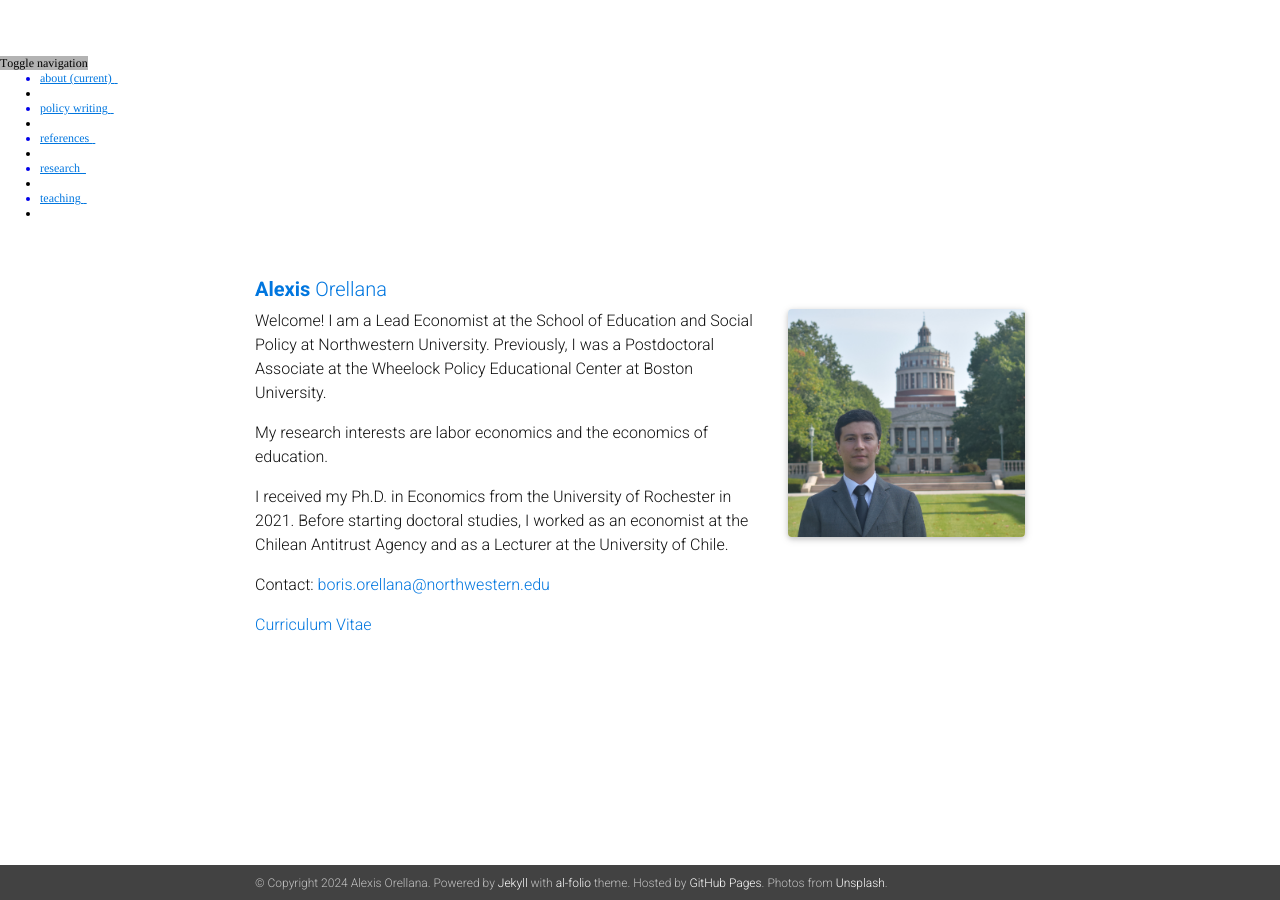
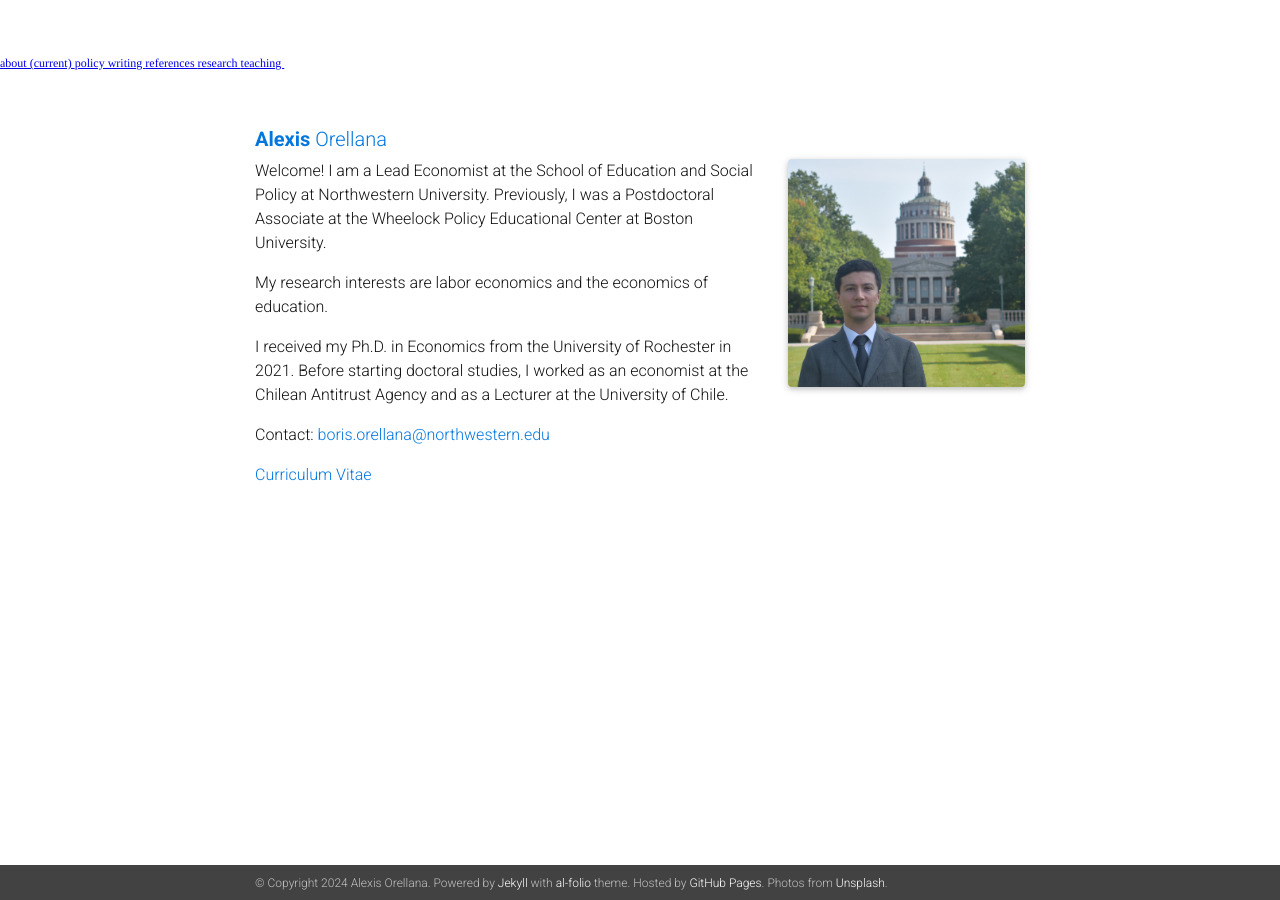
Before and after one commit to alexisorellana/alexisorellana.github.io, a Jekyll site: the page built from _pages/about.md, in a window 1280 px wide. Built offline with Jekyll 4.4.1, drawn with Linux system fonts in a browser that asks for light colours; nearby versions of some CDN libraries; a style sheet for code colours, icons or effects is not loaded.

Commit message:
update 05-10

```diff
--- a/_config.yml
+++ b/_config.yml
@@ -22,6 +22,14 @@ last_updated: false # set to true if you want to display last updated in the foo
 navbar_fixed: true
 footer_fixed: true
 # TODO: add layout settings (single page vs. multi-page)
+
+
+header_pages:
+ - about.md
+ - archive.md
+ - about.md
+ - messages.md
+
 
 # -----------------------------------------------------------------------------
 # Open Graph
--- a/_includes/header.html
+++ b/_includes/header.html
@@ -8,29 +8,14 @@
   <meta name="CocoaVersion" content="1671.6">
   <style type="text/css">
     p.p1 {margin: 0.0px 0.0px 0.0px 0.0px; line-height: 14.0px; font: 12.0px Times; color: #000000; -webkit-text-stroke: #000000}
-    p.p2 {margin: 0.0px 0.0px 0.0px 0.0px; line-height: 14.0px; font: 11.0px '.SF NS Text'; color: #000000; color: rgba(0, 0, 0, 0.85); -webkit-text-stroke: rgba(0, 0, 0, 0.85)}
-    li.li1 {margin: 0.0px 0.0px 0.0px 0.0px; line-height: 14.0px; font: 12.0px Times; color: #000000; -webkit-text-stroke: #000000}
-    li.li3 {margin: 0.0px 0.0px 0.0px 0.0px; line-height: 14.0px; font: 12.0px Times; color: #0000e9; -webkit-text-stroke: #0000e9}
     span.s1 {font-kerning: none}
-    span.s2 {text-decoration: underline ; font-kerning: none; color: #0000e9; -webkit-text-stroke: 0px #0000e9}
-    span.s3 {font: 12.0px Times; font-kerning: none; color: #000000; -webkit-text-stroke: 0px #000000}
-    span.s4 {font-kerning: none; background-color: #b3b3b3}
-    span.s5 {-webkit-text-stroke: 0px #000000}
-    span.s6 {text-decoration: underline ; font-kerning: none}
-    ul.ul1 {list-style-type: disc}
+    span.s2 {text-decoration: underline ; font-kerning: none; color: #0000e3; -webkit-text-stroke: 0px #0000e3}
+    span.s3 {text-decoration: underline ; font-kerning: none; color: #0000e9}
   </style>
 </head>
 <body>
 <p class="p1"><span class="s1">{% if page.title != "about" %} {% assign name = site.title | split: ' ' %} {% assign firstname = name | first %} {% if name.size &gt; 2 %} {% assign middlenames = name | slice:1, name.size-1 | join:" " %} {% else %} {% assign middlenames = '' %} {% endif %} {% assign lastname = name | last %} <a href="file:///Users/alexis/Documents/GitHub/alexisorellana.github.io/_includes/%7B%7B%20site.baseurl%20%7C%20prepend:%20site.url%20%7D%7D/"><span class="s2">{{ firstname }} {{ middlenames }} {{ lastname }} </span></a>{% elsif site.show_social_icons %}</span></p>
 <p class="p1"><span class="s1">{% include social.html %}<span class="Apple-converted-space"> </span></span></p>
-<p class="p2"><span class="s3">{% endif %} </span><span class="s4">Toggle navigation</span></p>
-<ul class="ul1">
-  <li class="li3"><span class="s5"><a href="file:///Users/alexis/Documents/GitHub/alexisorellana.github.io/_includes/%7B%7B%20'/'%20%7C%20relative_url%20%7D%7D"><span class="s6">about {% if page.title == "about" %} (current) {% endif %}<span class="Apple-converted-space"> </span></span></a></span></li>
-  <li class="li1"><span class="s5"></span><span class="s1">{% if site.blog_name %}</span></li>
-  <li class="li3"><span class="s5"><a href="file:///Users/alexis/Documents/GitHub/alexisorellana.github.io/_includes/%7B%7B%20'/blog/'%20%7C%20relative_url%20%7D%7D"><span class="s6">blog {% if page.title == "blog" %} (current) {% endif %}<span class="Apple-converted-space"> </span></span></a></span></li>
-  <li class="li1"><span class="s5"></span><span class="s1">{% endif %} {% assign sorted_pages = site.pages | sort: "title" %} {% for p in sorted_pages %} {% if p.nav and p.autogen == nil %}</span></li>
-  <li class="li3"><span class="s5"><a href="file:///Users/alexis/Documents/GitHub/alexisorellana.github.io/_includes/%7B%7B%20p.url%20%7C%20relative_url%20%7D%7D"><span class="s6">{{ p.title }} {% if page.title == p.title %} (current) {% endif %}<span class="Apple-converted-space"> </span></span></a></span></li>
-  <li class="li1"><span class="s5"></span><span class="s1">{% endif %} {% endfor %}<span class="Apple-converted-space"> </span></span></li>
-</ul>
+<p class="p1"><span class="s1">{% endif %} <a href="file:///Users/alexis/Documents/GitHub/alexisorellana.github.io/_includes/%7B%7B%20'/'%20%7C%20relative_url%20%7D%7D"><span class="s3">about {% if page.title == "about" %} (current) {% endif %} </span></a>{% if site.blog_name %} <a href="file:///Users/alexis/Documents/GitHub/alexisorellana.github.io/_includes/%7B%7B%20'/blog/'%20%7C%20relative_url%20%7D%7D"><span class="s3">blog {% if page.title == "blog" %} (current) {% endif %}</span></a></span><span class="s3"> </span><span class="s1">{% endif %} {% assign sorted_pages = site.pages | sort: "title" %} {% for p in sorted_pages %} {% if p.nav and p.autogen == nil %} <a href="file:///Users/alexis/Documents/GitHub/alexisorellana.github.io/_includes/%7B%7B%20p.url%20%7C%20relative_url%20%7D%7D"><span class="s3">{{ p.title }} {% if page.title == p.title %} (current) {% endif %} </span></a>{% endif %} {% endfor %}<span class="Apple-converted-space"> </span></span></p>
 </body>
 </html>
```
